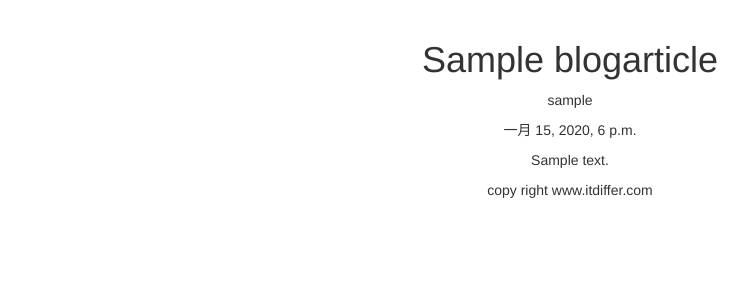
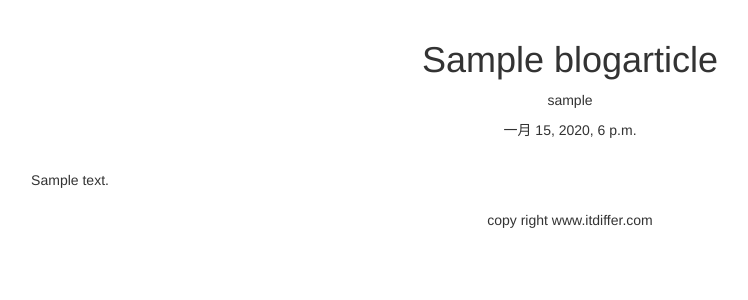
Before and after one commit to Lveank/Blog, a Django app: page /blog/1/ in a window 1280 px wide. Shown: the part 52-352 px from the top of the page, without its empty margins (70-818 px from the left). Run offline with Django 3.2, Linux system fonts and the light colour scheme; tables that the repository leaves empty hold one stand-in row (values such as "Sample post"); some libraries are stand-ins or nearby versions.

Commit message:
修改Blog页面显示
style="white-space:pre"
处理空格为自动换行

```diff
--- a/Helloworld/templates/blog/content.html
+++ b/Helloworld/templates/blog/content.html
@@ -2,7 +2,7 @@
 
 {% block title %}blog titles{% endblock %}
 
-
+{% load staticfiles %}
 
 {% block content %}
 
@@ -18,8 +18,9 @@
         <p>{{ publish }}</p>
     </div>
 
-<div class="row text-center vertical-middle-sm">
-    <p>{{ article.body }}</p>
+    <link rel="stylesheet" href="{% static 'editor/css/editormd.preview.css' %}"/>
+    <div style="white-space:pre">
+        {{ article.body }}
     </div>
 
 {% endblock %}
```
Lines whose indentation alone changed are shown as unchanged.
